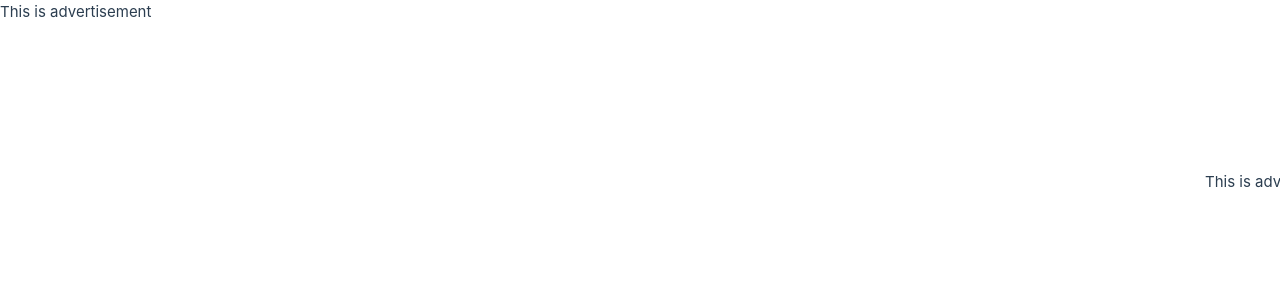
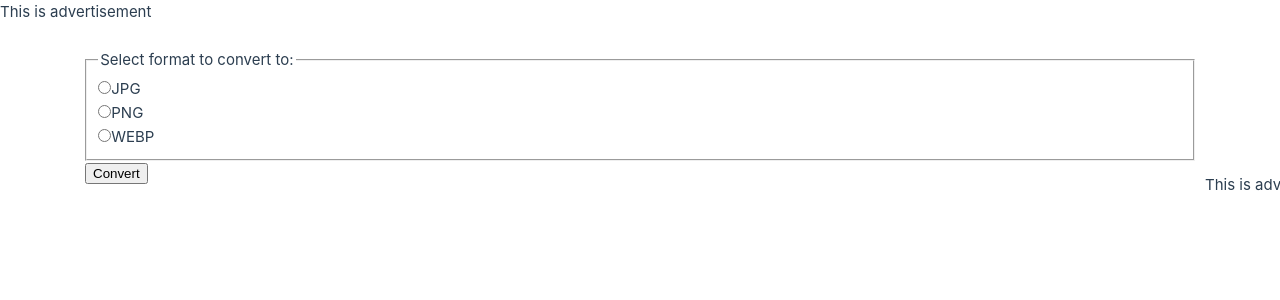
Before and after one commit to hyungmogu/udacity-cloud-devops-project-5, a Vue app in the folder frontend/: page / in a window 1280 px wide. Shown: the top 300 px of the page. Built offline with nearby package versions, Linux system fonts and the light colour scheme.

Commit message:
feat: Creating frontend #147

```diff
--- a/frontend/src/components/ITCAdvertisement.vue
+++ b/frontend/src/components/ITCAdvertisement.vue
@@ -1,39 +1,10 @@
-
-<script setup>
-defineProps({
-  msg: {
-    type: String,
-    required: true
-  }
-})
-</script>
 
 <template>
-  <div class="advertisement">
+  <div class="itc-advertisement">
     This is advertisement
   </div>
 </template>
 
-<style scoped>
-h1 {
-  font-weight: 500;
-  font-size: 2.6rem;
-  top: -10px;
-}
+<style lang="scss" scoped>
 
-h3 {
-  font-size: 1.2rem;
-}
-
-.greetings h1,
-.greetings h3 {
-  text-align: center;
-}
-
-@media (min-width: 1024px) {
-  .greetings h1,
-  .greetings h3 {
-    text-align: left;
-  }
-}
 </style>
--- a/frontend/src/components/ITCConvertTool.vue
+++ b/frontend/src/components/ITCConvertTool.vue
@@ -1,77 +1,26 @@
 <template>
-  <div class="item">
-
+  <div class="itc-convert-tool">
+    <form class="itc-convert-tool__form form">
+      <fieldset>
+        <legend>Select format to convert to:</legend>
+        <div class="form__group form__group--radio">
+          <input type="radio" name="convert_to" value="JPG"/>
+          <label>JPG</label>
+        </div>
+        <div class="form__group form__group--radio">
+          <input type="radio" name="convert_to" value="PNG"/>
+          <label>PNG</label>
+        </div>
+        <div class="form__group form__group--radio">
+          <input type="radio" name="convert_to" value="WEBP"/>
+          <label>WEBP</label>
+        </div>
+      </fieldset>
+      <button class="form__button">Convert</button>
+    </form>
   </div>
 </template>
 
-<style scoped>
-.item {
-  margin-top: 2rem;
-  display: flex;
-}
+<style lang="scss" scoped>
 
-.details {
-  flex: 1;
-  margin-left: 1rem;
-}
-
-i {
-  display: flex;
-  place-items: center;
-  place-content: center;
-  width: 32px;
-  height: 32px;
-  color: var(--color-text);
-}
-
-h3 {
-  font-size: 1.2rem;
-  font-weight: 500;
-  margin-bottom: 0.4rem;
-  color: var(--color-heading);
-}
-
-@media (min-width: 1024px) {
-  .item {
-    margin-top: 0;
-    padding: 0.4rem 0 1rem calc(var(--section-gap) / 2);
-  }
-
-  i {
-    top: calc(50% - 25px);
-    left: -26px;
-    position: absolute;
-    border: 1px solid var(--color-border);
-    background: var(--color-background);
-    border-radius: 8px;
-    width: 50px;
-    height: 50px;
-  }
-
-  .item:before {
-    content: ' ';
-    border-left: 1px solid var(--color-border);
-    position: absolute;
-    left: 0;
-    bottom: calc(50% + 25px);
-    height: calc(50% - 25px);
-  }
-
-  .item:after {
-    content: ' ';
-    border-left: 1px solid var(--color-border);
-    position: absolute;
-    left: 0;
-    top: calc(50% + 25px);
-    height: calc(50% - 25px);
-  }
-
-  .item:first-of-type:before {
-    display: none;
-  }
-
-  .item:last-of-type:after {
-    display: none;
-  }
-}
 </style>
--- a/frontend/src/components/ITCHeader.vue
+++ b/frontend/src/components/ITCHeader.vue
@@ -1,86 +1,3 @@
-<script setup>
-import WelcomeItem from './ITCConvertTool.vue'
-import DocumentationIcon from './icons/IconDocumentation.vue'
-import ToolingIcon from './icons/IconTooling.vue'
-import EcosystemIcon from './icons/IconEcosystem.vue'
-import CommunityIcon from './icons/IconCommunity.vue'
-import SupportIcon from './icons/IconSupport.vue'
-</script>
+<template>
 
-<template>
-  <WelcomeItem>
-    <template #icon>
-      <DocumentationIcon />
-    </template>
-    <template #heading>Documentation</template>
-
-    Vue’s
-    <a href="https://vuejs.org/" target="_blank" rel="noopener">official documentation</a>
-    provides you with all information you need to get started.
-  </WelcomeItem>
-
-  <WelcomeItem>
-    <template #icon>
-      <ToolingIcon />
-    </template>
-    <template #heading>Tooling</template>
-
-    This project is served and bundled with
-    <a href="https://vitejs.dev/guide/features.html" target="_blank" rel="noopener">Vite</a>. The
-    recommended IDE setup is
-    <a href="https://code.visualstudio.com/" target="_blank" rel="noopener">VSCode</a> +
-    <a href="https://github.com/johnsoncodehk/volar" target="_blank" rel="noopener">Volar</a>. If
-    you need to test your components and web pages, check out
-    <a href="https://www.cypress.io/" target="_blank" rel="noopener">Cypress</a> and
-    <a href="https://on.cypress.io/component" target="_blank">Cypress Component Testing</a>.
-
-    <br />
-
-    More instructions are available in <code>README.md</code>.
-  </WelcomeItem>
-
-  <WelcomeItem>
-    <template #icon>
-      <EcosystemIcon />
-    </template>
-    <template #heading>Ecosystem</template>
-
-    Get official tools and libraries for your project:
-    <a href="https://pinia.vuejs.org/" target="_blank" rel="noopener">Pinia</a>,
-    <a href="https://router.vuejs.org/" target="_blank" rel="noopener">Vue Router</a>,
-    <a href="https://test-utils.vuejs.org/" target="_blank" rel="noopener">Vue Test Utils</a>, and
-    <a href="https://github.com/vuejs/devtools" target="_blank" rel="noopener">Vue Dev Tools</a>. If
-    you need more resources, we suggest paying
-    <a href="https://github.com/vuejs/awesome-vue" target="_blank" rel="noopener">Awesome Vue</a>
-    a visit.
-  </WelcomeItem>
-
-  <WelcomeItem>
-    <template #icon>
-      <CommunityIcon />
-    </template>
-    <template #heading>Community</template>
-
-    Got stuck? Ask your question on
-    <a href="https://chat.vuejs.org" target="_blank" rel="noopener">Vue Land</a>, our official
-    Discord server, or
-    <a href="https://stackoverflow.com/questions/tagged/vue.js" target="_blank" rel="noopener"
-      >StackOverflow</a
-    >. You should also subscribe to
-    <a href="https://news.vuejs.org" target="_blank" rel="noopener">our mailing list</a> and follow
-    the official
-    <a href="https://twitter.com/vuejs" target="_blank" rel="noopener">@vuejs</a>
-    twitter account for latest news in the Vue world.
-  </WelcomeItem>
-
-  <WelcomeItem>
-    <template #icon>
-      <SupportIcon />
-    </template>
-    <template #heading>Support Vue</template>
-
-    As an independent project, Vue relies on community backing for its sustainability. You can help
-    us by
-    <a href="https://vuejs.org/sponsor/" target="_blank" rel="noopener">becoming a sponsor</a>.
-  </WelcomeItem>
 </template>
```
Also changed, not shown: 1 other file (tests, documents, lock files or other folders).
